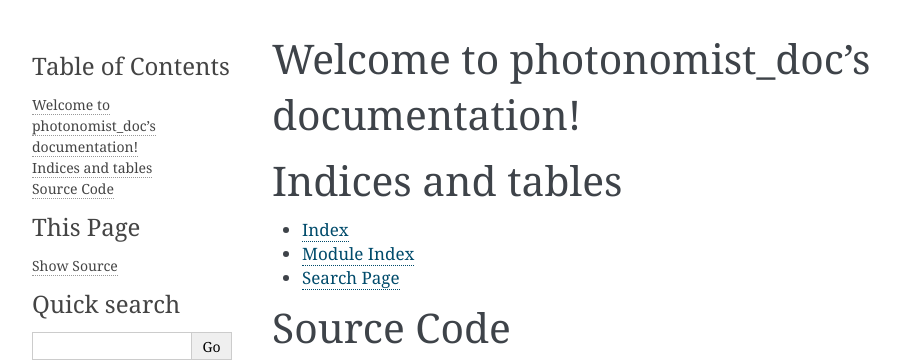
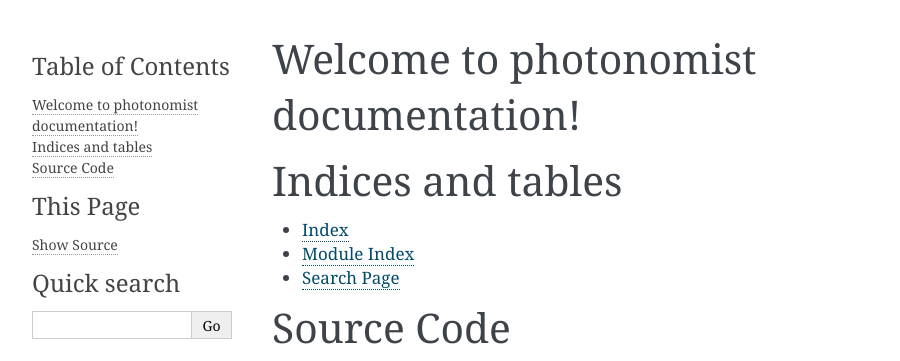
Before and after one commit to panos23kar/Photonomist_old, a Sphinx documentation site: the page built from doc/index.rst, in a window 1280 px wide, cut to the strip 0-361 px from the top of the page. Shown: the whole strip, without its empty margins (148-1048 px from the left). Built offline with Sphinx 7.4.7, drawn with Linux system fonts in a browser that asks for light colours.

Commit message:
changes to the layout of the documentation

```diff
--- a/doc/index.rst
+++ b/doc/index.rst
@@ -3,11 +3,11 @@
    You can adapt this file completely to your liking, but it should at least
    contain the root `toctree` directive.
 
-Welcome to photonomist_doc's documentation!
+Welcome to photonomist documentation!
 ===========================================
 
 .. toctree::
-   :maxdepth: 3
+   :maxdepth: 1
    :caption: Contents:
 
 
```
Also changed, not shown: other parts of doc/index.rst (+3 -1 lines), 2 other files.
